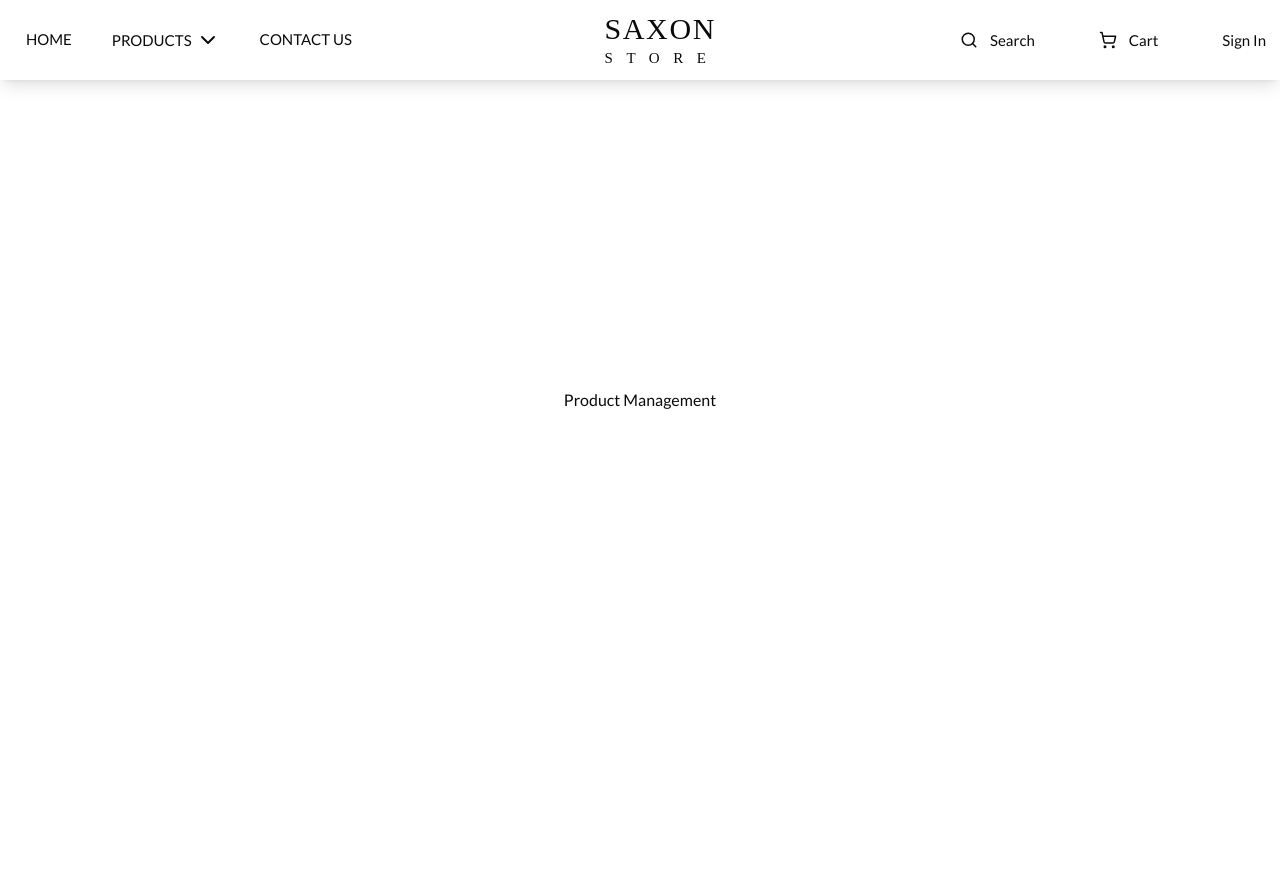
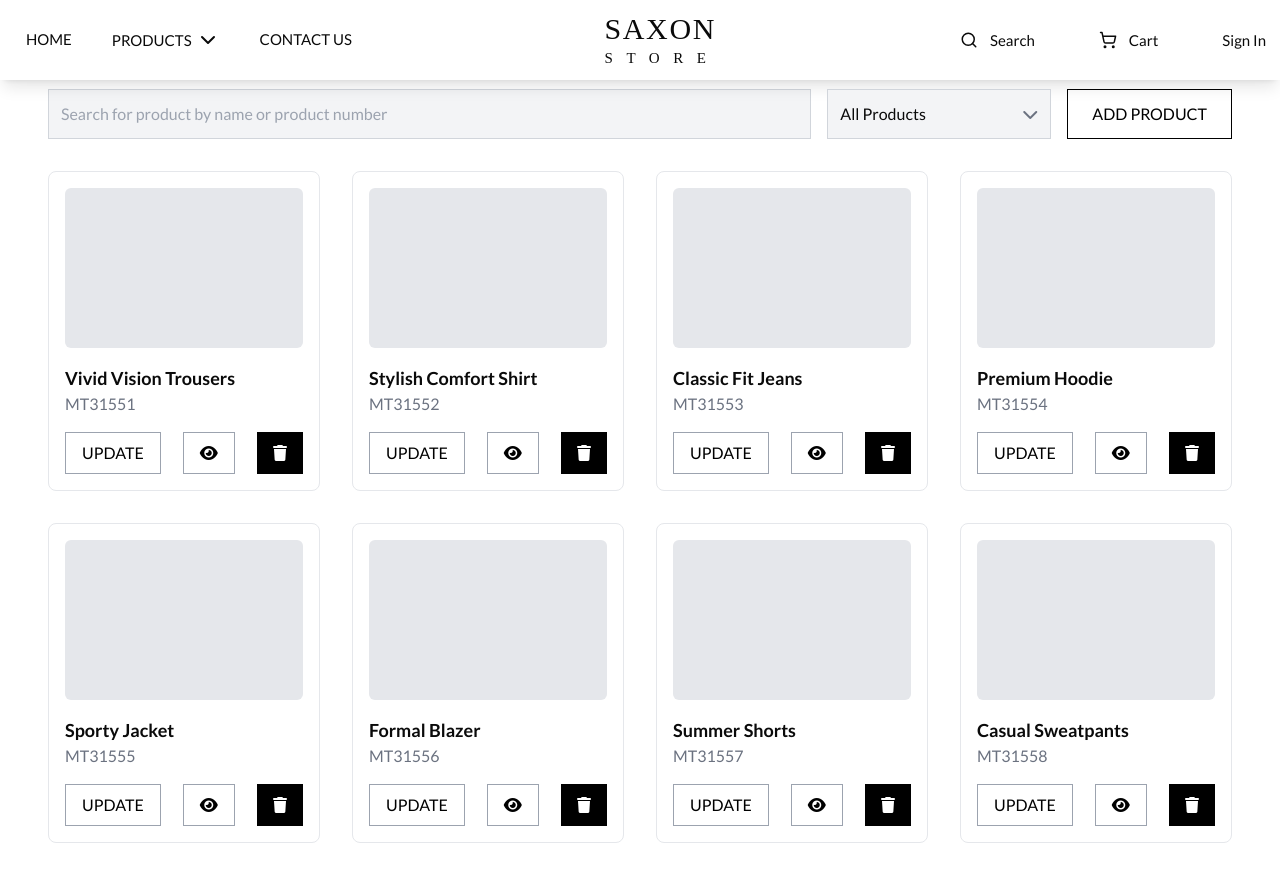
Before and after one commit to Supun-SD/SaxonStore, a React (Vite) app in the folder saxonstore-frontend/: page /admin/my-products in a window 1280 px wide. Shown: the top 882 px of the page. Before the commit the page ends 800 px from the top, so only its background shows below. Built offline with nearby package versions, Linux system fonts and the light colour scheme; a web font is replaced by a local one.

Commit message:
product management 1.0 v

```diff
--- a/saxonstore-frontend/src/pages/ProductManagement.jsx
+++ b/saxonstore-frontend/src/pages/ProductManagement.jsx
@@ -1,9 +1,142 @@
-function ProductManagement() {
+import React, { useState, useEffect, useRef } from 'react';
+import '@fortawesome/fontawesome-free/css/all.min.css';
+
+const ProductManagement = () => {
+  const [isMenOpen, setIsMenOpen] = useState(false);
+  const [isWomenOpen, setIsWomenOpen] = useState(false);
+  const [isDropdownOpen, setIsDropdownOpen] = useState(false);
+  const dropdownRef = useRef(null);
+
+  const categories = [
+    {
+      name: "Men's Wear",
+      subcategories: ["Tops", "Bottoms", "Footwear", "Accessories"],
+    },
+    {
+      name: "Women's Wear",
+      subcategories: ["Tops", "Bottoms", "Footwear", "Accessories"],
+    },
+  ];
+
+  const products = [
+    { name: "Vivid Vision Trousers", id: "MT31551" },
+    { name: "Stylish Comfort Shirt", id: "MT31552" },
+    { name: "Classic Fit Jeans", id: "MT31553" },
+    { name: "Premium Hoodie", id: "MT31554" },
+    { name: "Sporty Jacket", id: "MT31555" },
+    { name: "Formal Blazer", id: "MT31556" },
+    { name: "Summer Shorts", id: "MT31557" },
+    { name: "Casual Sweatpants", id: "MT31558" },
+  ];
+
+  const handleDeleteClick = (productName) => {
+    const confirmed = window.confirm(`Are you sure you want to delete ${productName}? This action cannot be undone, and all inventory data for this item will be permanently removed.`);
+    if (confirmed) {
+      alert(`${productName} has been deleted.`);
+    }
+  };
+
+  // Close the dropdown when clicking outside of it
+  useEffect(() => {
+    const handleClickOutside = (event) => {
+      if (dropdownRef.current && !dropdownRef.current.contains(event.target)) {
+        setIsDropdownOpen(false);
+        setIsMenOpen(false);
+        setIsWomenOpen(false);
+      }
+    };
+
+    document.addEventListener("mousedown", handleClickOutside);
+    return () => {
+      document.removeEventListener("mousedown", handleClickOutside);
+    };
+  }, []);
+
   return (
-    <div className="flex-center h-screen justify-center">
-      Product Management
+    <div className="flex flex-col h-screen justify-center items-center pt-16">
+      <div className="pt-32 p-6 md:p-10 lg:p-12 space-y-8 w-full max-w-7xl">
+        {/* Heading */}
+        <h1 className="text-3xl font-bold mb-4 text-center md:text-left">My Products</h1>
+
+        {/* Search and Filter */}
+        <div className="flex flex-col md:flex-row items-center space-y-4 md:space-y-0 md:space-x-4 w-full">
+          <input
+            type="text"
+            placeholder="Search for product by name or product number"
+            className="flex-grow p-3 border border-gray-300 w-full md:w-1/3 bg-gray-100 rounded-none"
+          />
+
+          <div className="relative w-full md:w-auto" ref={dropdownRef}>
+            <button
+              className="p-3 border border-gray-300 w-full md:w-56 bg-gray-100 text-left rounded-none flex justify-between items-center"
+              onClick={() => setIsDropdownOpen(!isDropdownOpen)}
+            >
+              All Products
+              <i className="fas fa-chevron-down ml-2 text-gray-500"></i>
+            </button>
+
+            {isDropdownOpen && (
+              <div className="absolute left-0 mt-2 w-full md:w-56 bg-white border border-gray-300 rounded-md shadow-lg">
+                {categories.map((category, index) => (
+                  <div key={index}>
+                    <button
+                      className="block w-full text-left px-4 py-2 hover:bg-gray-100 flex justify-between items-center"
+                      onClick={() => {
+                        if (category.name === "Men's Wear") setIsMenOpen(!isMenOpen);
+                        else if (category.name === "Women's Wear") setIsWomenOpen(!isWomenOpen);
+                      }}
+                    >
+                      {category.name}
+                      <i className="fas fa-chevron-right ml-4 text-gray-500"></i>
+                    </button>
+                    {(category.name === "Men's Wear" && isMenOpen) ||
+                    (category.name === "Women's Wear" && isWomenOpen) ? (
+                      <div className="pl-6">
+                        {category.subcategories.map((subcategory, subIndex) => (
+                          <button key={subIndex} className="block w-full text-left px-4 py-2">
+                            {subcategory}
+                          </button>
+                        ))}
+                      </div>
+                    ) : null}
+                  </div>
+                ))}
+              </div>
+            )}
+          </div>
+
+          <button className="border border-black text-black px-6 py-3 w-full md:w-auto rounded-none">
+            ADD PRODUCT
+          </button>
+        </div>
+
+        {/* Product List */}
+        <div className="grid gap-8 sm:grid-cols-2 md:grid-cols-3 lg:grid-cols-4 xl:grid-cols-4 w-full">
+          {products.map((product, index) => (
+            <div key={index} className="p-4 border border-gray-200 rounded-lg hover:shadow-lg transition-shadow">
+              <div className="bg-gray-200 h-40 mb-4 rounded-md"></div>
+              <h2 className="text-lg font-semibold">{product.name}</h2>
+              <p className="text-gray-500">{product.id}</p>
+              <div className="mt-4 flex flex-col md:flex-row md:justify-between space-y-2 md:space-y-0 md:space-x-2">
+                <button className="text-black border border-gray-400 px-4 py-2 rounded-none">
+                  UPDATE
+                </button>
+                <button className="text-black border border-gray-400 px-4 py-2 rounded-none">
+                  <i className="fas fa-eye"></i>
+                </button>
+                <button
+                  onClick={() => handleDeleteClick(product.name)}
+                  className="bg-black text-white px-4 py-2 rounded-none"
+                >
+                  <i className="fas fa-trash"></i>
+                </button>
+              </div>
+            </div>
+          ))}
+        </div>
+      </div>
     </div>
   );
-}
+};
 
 export default ProductManagement;
```
